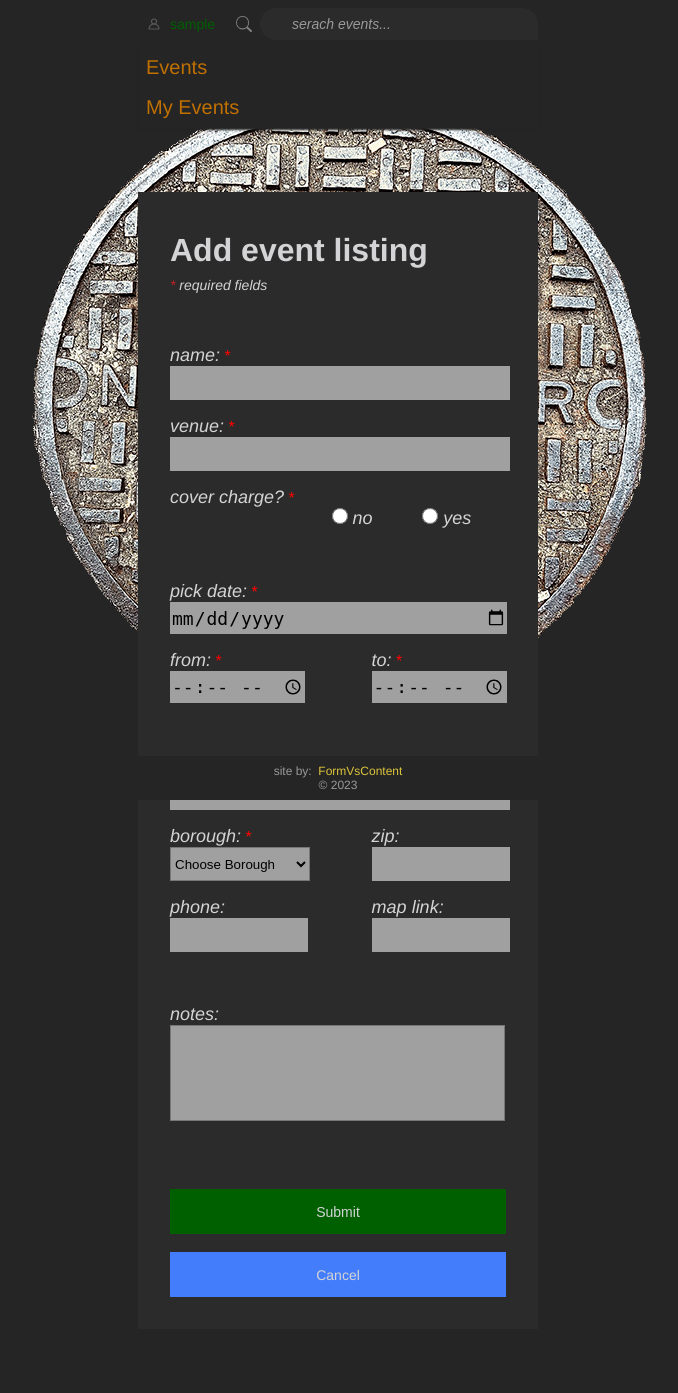
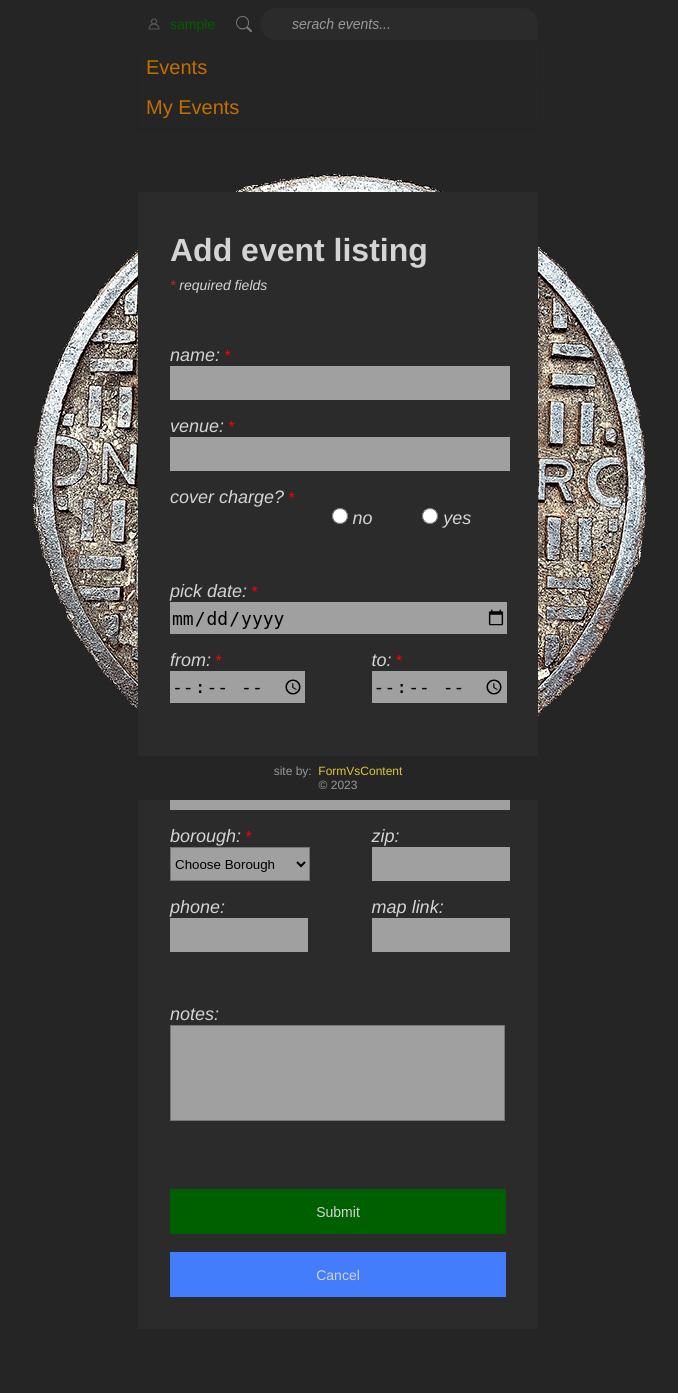
Before and after one commit to agan-k/nycdiver, a Django app: page /event_add/ in a window 1280 px wide. Shown: the whole page, without its empty margins (302-980 px from the left). Run offline with Django 4.2, Linux system fonts and the light colour scheme; the visitor is signed in with stand-in values (Sample User, id 1); data that the repository does not hold is empty.

Commit message:
adjust postition of page background, style input text

```diff
--- a/events/forms.py
+++ b/events/forms.py
@@ -27,8 +27,8 @@ class EventForm(ModelForm):
             'cover_charge': forms.RadioSelect(attrs={'class': 'cover-charge', 'onchange': 'displayCoverAmountInput(this.value);'}),
             'cover_amount': forms.TextInput(attrs={'class': 'form-input cover-amount'}),
             'date': forms.DateInput(attrs={'type':'date', 'class': 'form-input date-select'}),
-            'time_start': forms.TimeInput(attrs={'class':'form-input', 'type':'time'}),
-            'time_end': forms.TimeInput(attrs={'class':'form-input', 'type':'time'}),
+            'time_start': forms.TimeInput(attrs={'class':'form-input time-select', 'type':'time'}),
+            'time_end': forms.TimeInput(attrs={'class':'form-input time-select', 'type':'time'}),
             'address_street': forms.TextInput(attrs={'class':'form-input'}),
             'address_borough': forms.Select(attrs={'class':'form-input address-borough'}),
             'address_zip': forms.TextInput(attrs={'class': 'form-input'}),
--- a/static/css/components/forms/form-event-add-update.css
+++ b/static/css/components/forms/form-event-add-update.css
@@ -1,4 +1,8 @@
-
+.form-input.date-select,
+.form-iput.time-select,
+.form-input.address-borough {
+  color: black;
+}
 .form-input.address-borough {
   height: calc(var(--large) + 2px);
   width: 104%;
--- a/static/css/global.css
+++ b/static/css/global.css
@@ -13,7 +13,7 @@ body {
 .page-background {
   background: fixed no-repeat url('../images/manhole.png');
   background-repeat: no-repeat;
-  background-position: center;
+  background-position: center var(--xxlarge);
   height: 100vh;
   width: 100vw;
   position: fixed;
```
